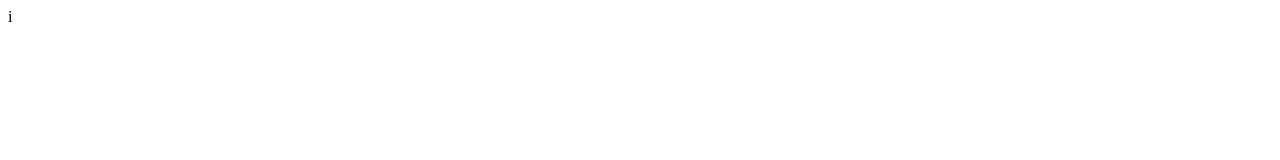
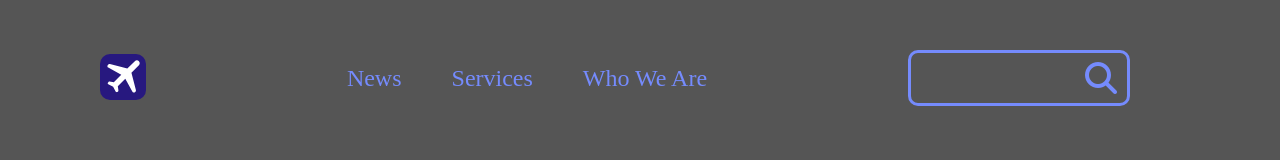
Before and after one commit to Bekar-T/AoDI_Task_6, a plain HTML site: page index.html in a window 1280 px wide. Drawn offline with Linux system fonts and the light colour scheme.

Commit message:
Header finished

```diff
--- /dev/null
+++ b/css/reset.css
@@ -0,0 +1,55 @@
+/* http://meyerweb.com/eric/tools/css/reset/
+   v2.0 | 20110126
+   License: none (public domain)
+*/
+
+html, body, div, span, applet, object, iframe,
+h1, h2, h3, h4, h5, h6, p, blockquote, pre,
+a, abbr, acronym, address, big, cite, code,
+del, dfn, em, img, ins, kbd, q, s, samp,
+small, strike, strong, sub, sup, tt, var,
+b, u, i, center,
+dl, dt, dd, ol, ul, li,
+fieldset, form, label, legend,
+table, caption, tbody, tfoot, thead, tr, th, td,
+article, aside, canvas, details, embed,
+figure, figcaption, footer, header, hgroup,
+menu, nav, output, ruby, section, summary,
+time, mark, audio, video {
+	margin: 0;
+	padding: 0;
+	border: 0;
+	font-size: 100%;
+	font: inherit;
+	vertical-align: baseline;
+}
+/* HTML5 display-role reset for older browsers */
+article, aside, details, figcaption, figure,
+footer, header, hgroup, menu, nav, section {
+	display: block;
+}
+body {
+	line-height: 1;
+}
+ol, ul {
+	list-style: none;
+}
+blockquote, q {
+	quotes: none;
+}
+blockquote:before, blockquote:after,
+q:before, q:after {
+	content: '';
+	content: none;
+}
+table {
+	border-collapse: collapse;
+	border-spacing: 0;
+}
+a {
+    text-decoration: none;
+    color: #000000;
+}
+* {
+    box-sizing: border-box;
+}
--- /dev/null
+++ b/css/style.css
@@ -0,0 +1,45 @@
+body{
+    background-color: #555;
+}
+header section footer{
+    max-width: 1440px;
+    width: 100%;
+    margin: auto;
+}
+/* header */
+header{
+    padding: 50px 100px;
+    display: flex;
+    justify-content: space-between;
+    align-items: center;
+    column-gap: 50px;
+}
+.logo_link{
+    display: inline-block;
+}
+nav ul{
+    display: flex;
+    column-gap: 50px;
+    white-space: nowrap;
+}
+.nav_li a{
+    color: #758BFD;
+    font-family: Ubuntu;
+    font-size: 24px;
+    font-weight: 500;
+}
+.search_div{
+    width: 222px;
+    height: 56px;
+    margin-right: 50px;
+    border-radius: 10px;
+    border: 3px solid #758BFD;
+    display: flex;
+    justify-content: flex-end;
+    align-items: center;
+}
+.fa-magnifying-glass{
+    font-size: 32px;
+    color: #758BFD;
+    margin: 0 10px;
+}
--- a/index.html
+++ b/index.html
@@ -1 +1,35 @@
-i
+<!DOCTYPE html>
+<html lang="en">
+<head>
+    <meta charset="UTF-8">
+    <meta name="viewport" content="width=device-width, initial-scale=1.0">
+    <title>Document</title>
+    <link rel="stylesheet" href="css/reset.css">
+    <link rel="stylesheet" href="css/style.css">
+    <script src="https://kit.fontawesome.com/7627b0a584.js" crossorigin="anonymous"></script>
+</head>
+<body>
+    <!-- header -->
+    <header>
+        <a class="logo_link" href="index.html"><img src="images/plane.svg" alt="plane logo"></a>
+        <nav>
+            <ul>
+                <li class="nav_li"><a href="">News</a></li>
+                <li class="nav_li"><a href="">Services</a></li>
+                <li class="nav_li"><a href="">Who We Are</a></li>
+            </ul>
+        </nav>
+        <div class="search_div">
+            <i class="fa-solid fa-magnifying-glass"></i>
+        </div>
+    </header>
+    <!-- section -->
+    <section>
+        <div></div>
+        <div></div>
+        <div></div>
+    </section>
+    <!-- footer -->
+    <footer></footer>
+</body>
+</html>
```
Also changed, not shown: images/Frame 317.png (added), images/Frame 321.png (added), images/Frame 322.png (added), images/Frame 323.png (added), images/Rectangle 10.png (added), images/Rectangle 11.png (added), images/Rectangle 12.png (added), images/Rectangle 13.png (added), images/Rectangle 14.png (added), images/Rectangle 15.png (added), images/plane.svg (added).
